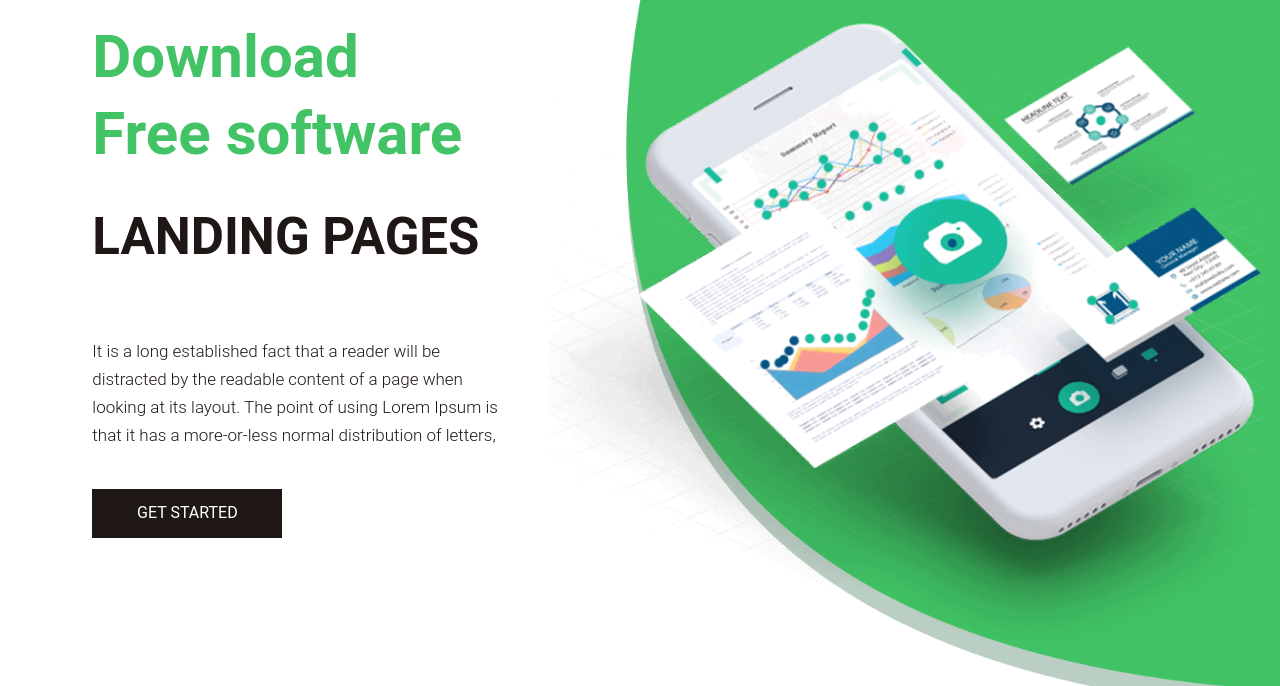
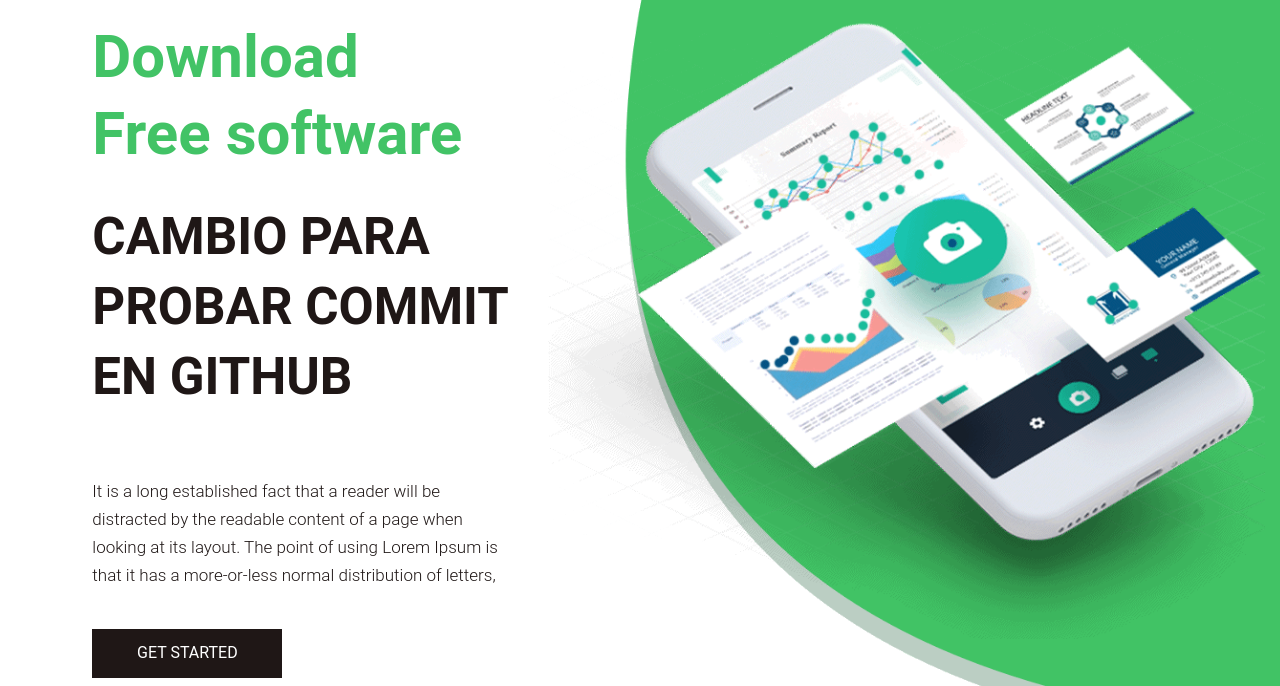
Before and after one commit to Gutierrez-Urrutia/PGY1131-Test, a plain HTML site: page sitio-web/index.html in a window 1280 px wide. Shown: the part 114-800 px from the top of the page. Drawn offline with nearby package versions, Linux system fonts and the light colour scheme.

Commit message:
Commit 3: Modificacion en index.html
Se cambio texto en etiqueta H1

```diff
--- a/sitio-web/index.html
+++ b/sitio-web/index.html
@@ -72,7 +72,7 @@
                      <div class="col-md-5">
                         <div class="text-bg">
                            <span>Download <br> Free software</span>
-                           <h1>landing pages</h1>
+                           <h1>CAMBIO PARA PROBAR COMMIT EN GITHUB</h1>
                            <p>It is a long established fact that a reader will be distracted by the readable content of a page when looking at its layout. The point of using Lorem Ipsum is that it has a more-or-less normal distribution of letters,</p>
                            <a href="#">Get Started</a>
                         </div>
```
